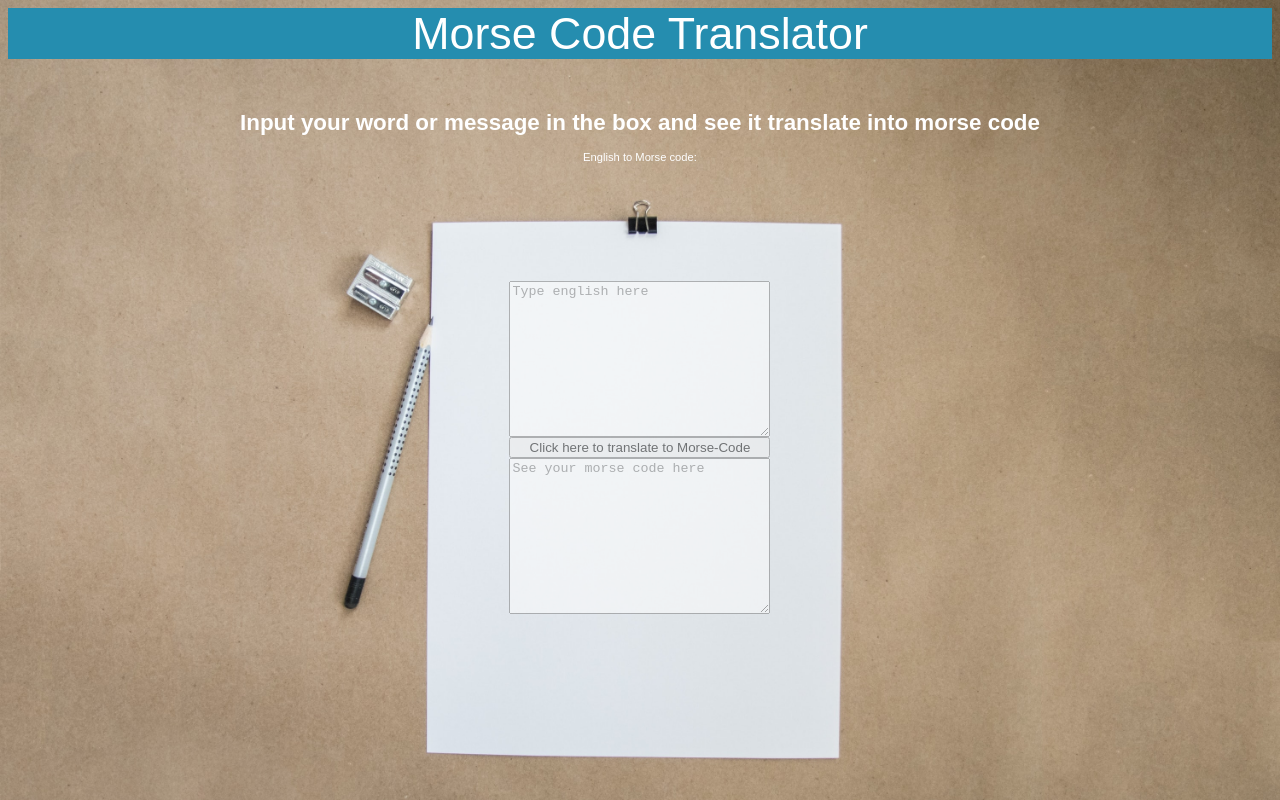
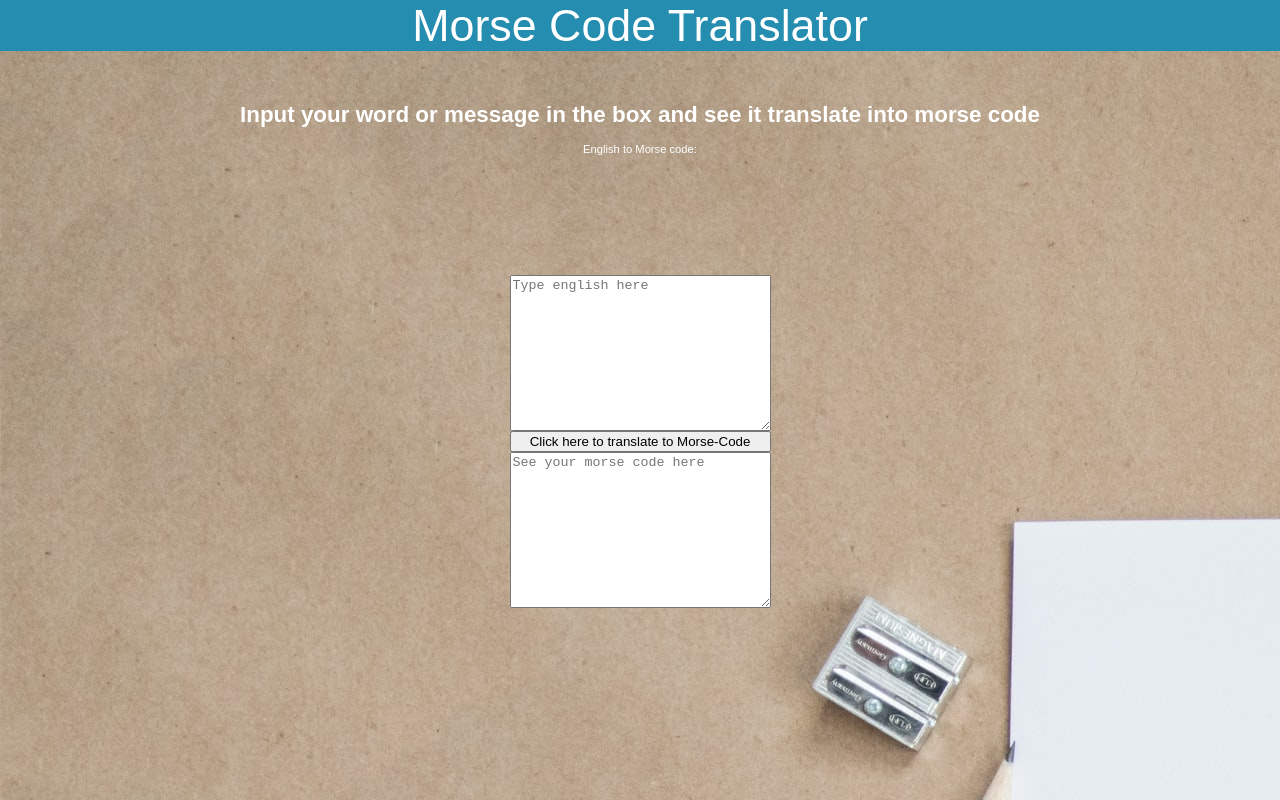
Before and after one commit to Danny-Lambert/MorseCode, a plain HTML site: page index.html in a window 1280 px wide. Drawn offline with Linux system fonts and the light colour scheme.

Commit message:
updates to background

```diff
--- a/styles.css
+++ b/styles.css
@@ -1,8 +1,15 @@
-
+html,body
+{
+    width: 100%;
+    height: 100%;
+    margin: 0px;
+    padding: 0px;
+    overflow-x: hidden;
+}
 body {
   background-image: url(/images/morsebackground.jpg);
   background-repeat: no-repeat;
-  background-size: 100%;
+  /* background-size: 100%; */
   font-size: 70%;
   text-align: center;
   color: white;
@@ -30,7 +37,7 @@ h1{
   text-align: center;
   margin-left: 30%;
   border: none;
-  opacity: 0.5;
+  opacity: 1;
 }
 
 #myButton {
```
